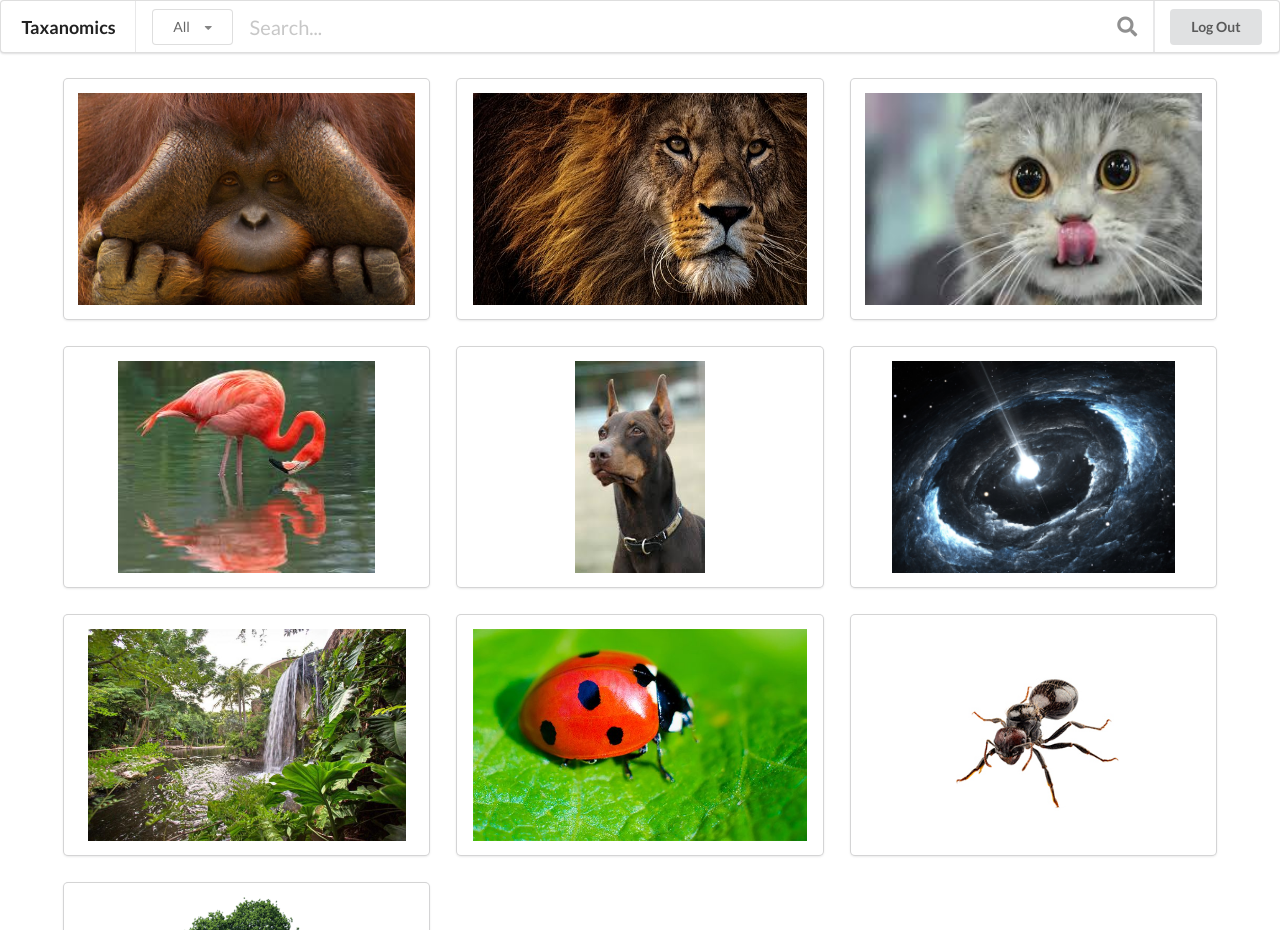
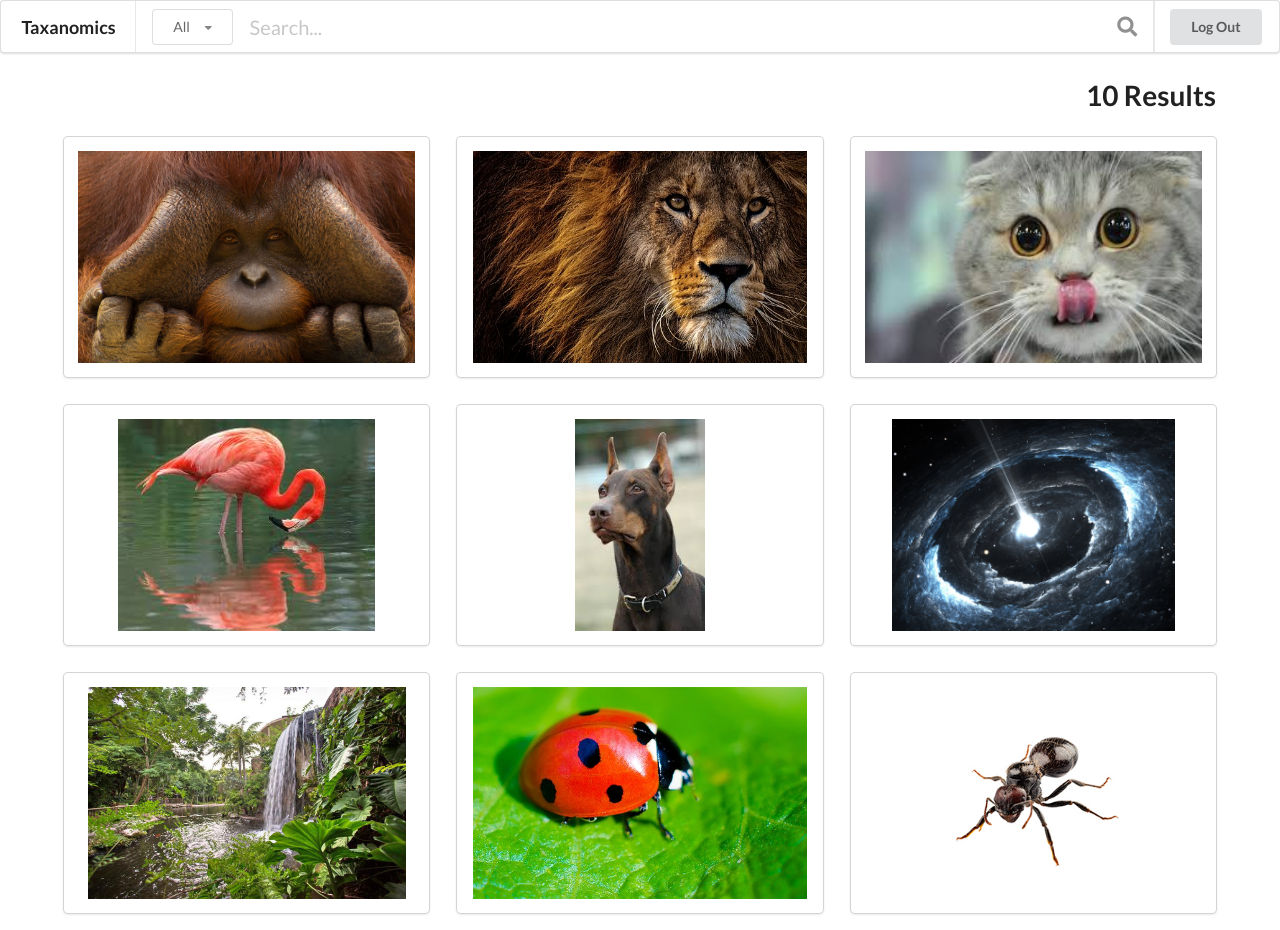
Before and after one commit to dave-light/Taxonomic-System, a plain HTML site: page index.html in a window 1280 px wide. Shown: the top 930 px of the page. Drawn offline with nearby package versions, Linux system fonts and the light colour scheme.

Commit message:
Add placeholder text to show number of results

```diff
--- a/css/styles.css
+++ b/css/styles.css
@@ -8,18 +8,20 @@
 }
 
 #main-view {
-  /* border: 1px solid red; */
-  margin: 2vw 5vw !important;
+  margin: 1vw 5vw !important;
   width: auto;
 }
 
-.item-card {
-  /* height: 30vh; */
-  /* width: 25vh; */
-  /* align-items: center; */
+#results-label {
+  text-align: right;
+  padding: 10px 0px;
 }
 
 .item-image {
   height: calc(30vh - 2em) !important;
   display: block !important;
 }
+
+.item-card:hover {
+  box-shadow: 0 0 8px #9ab9ea;
+}
--- a/index.html
+++ b/index.html
@@ -43,6 +43,7 @@
 </div>
     <div id="main-view" class="ui container">
 
+      <h1 id="results-label">10 Results</h1>
 
     <div id="main-grid" class="ui stackable four column grid">
 
```
